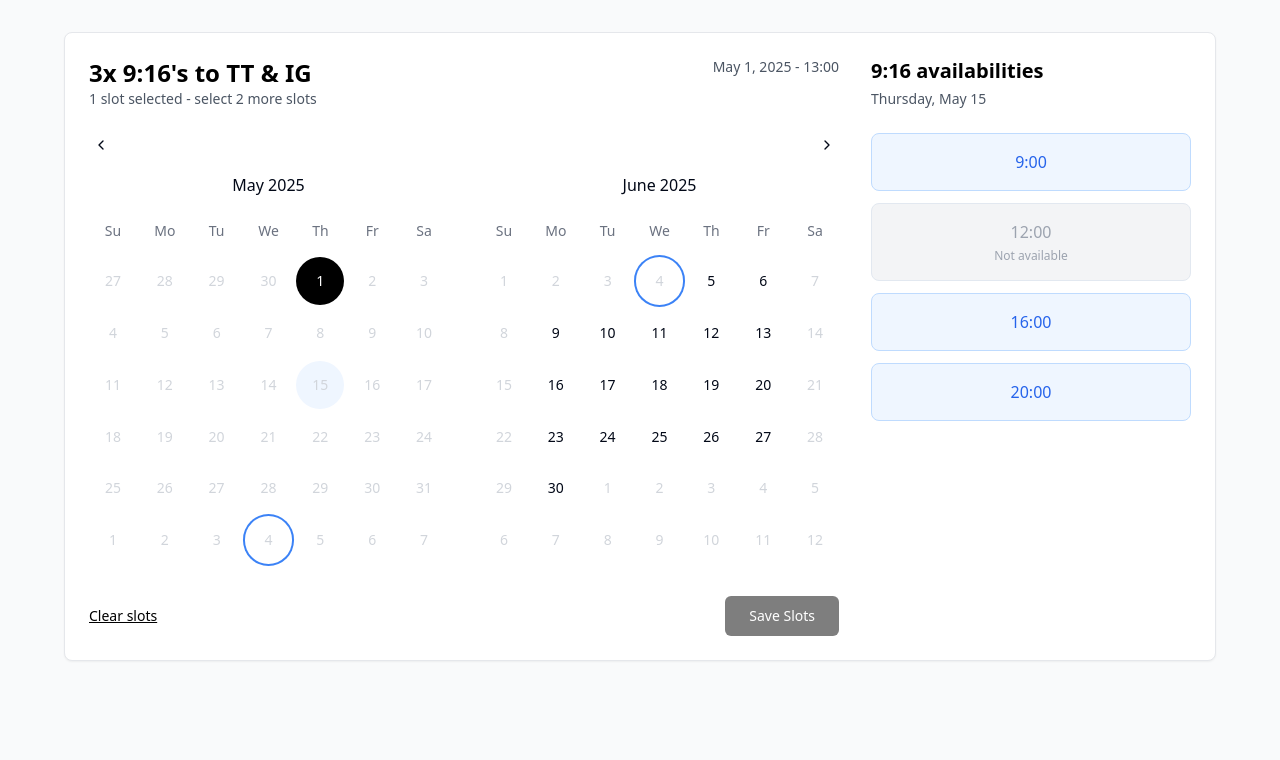
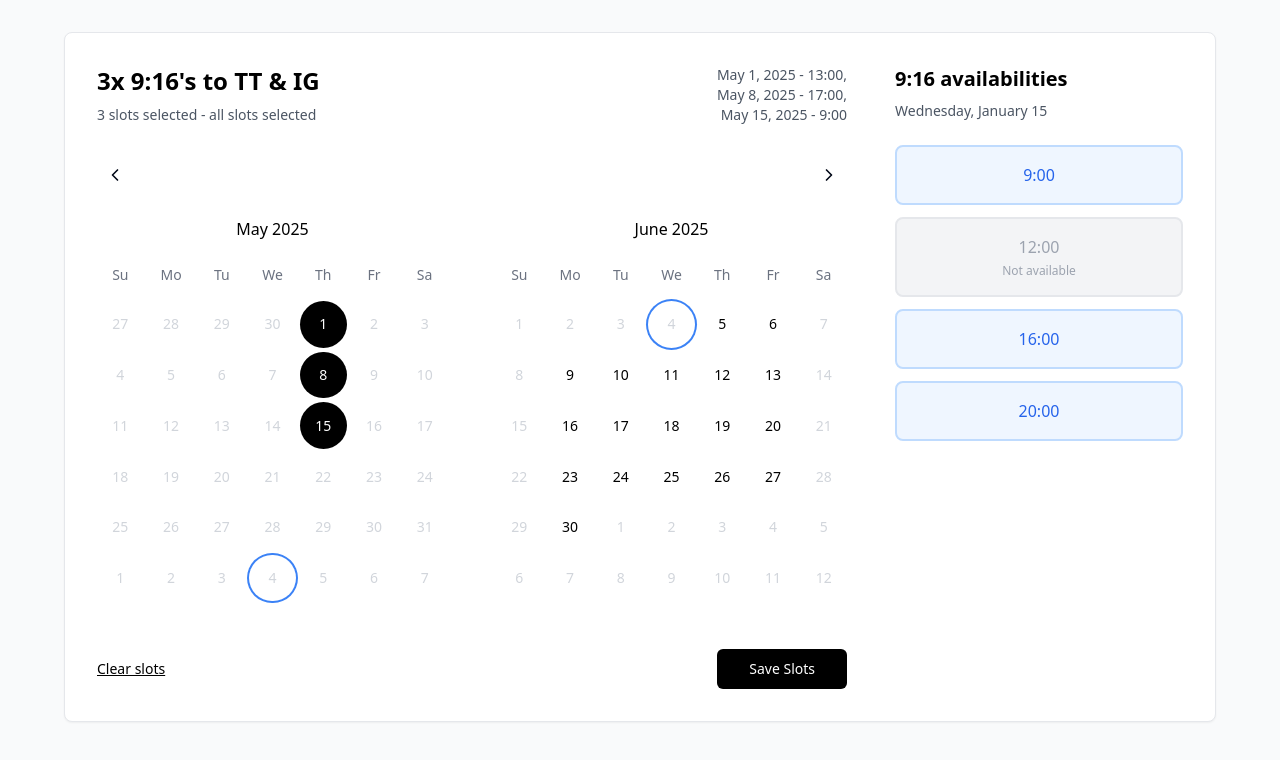
Before and after one commit to lethanhson9901/date-time-scheduler-now, a React (Vite) app: page / in a window 1280 px wide. Shown: the top 760 px of the page. Built offline with nearby package versions, Linux system fonts and the light colour scheme.

Commit message:
Fix: Improve date selection and UI
- Correct date selection functionality.
- Refine UI to match the design.

```diff
--- a/src/components/BookingInterface.tsx
+++ b/src/components/BookingInterface.tsx
@@ -23,11 +23,21 @@ const BookingInterface = () => {
       date: new Date(2025, 4, 1), // May 1, 2025
       time: "13:00",
       dateString: "May 1, 2025"
+    },
+    {
+      date: new Date(2025, 4, 8), // May 8, 2025
+      time: "17:00",
+      dateString: "May 8, 2025"
+    },
+    {
+      date: new Date(2025, 4, 15), // May 15, 2025
+      time: "9:00",
+      dateString: "May 15, 2025"
     }
   ]);
 
   const [currentDate, setCurrentDate] = useState(new Date(2025, 4, 1)); // May 2025
-  const [selectedDate, setSelectedDate] = useState<Date | null>(new Date(2025, 4, 15)); // May 15, 2025
+  const [selectedDate, setSelectedDate] = useState<Date | null>(new Date(2025, 0, 15)); // January 15, 2025 for time display
 
   const maxSlots = 3;
   const remainingSlots = maxSlots - selectedSlots.length;
@@ -77,7 +87,7 @@ const BookingInterface = () => {
 
   const handleDateClick = (date: Date) => {
     if (isDateDisabled(date)) return;
-    setSelectedDate(date);
+    setSelectedDate(new Date(date));
   };
 
   const handleTimeSelect = (time: string) => {
@@ -90,7 +100,7 @@ const BookingInterface = () => {
     );
 
     const newSlot: SelectedSlot = {
-      date: selectedDate,
+      date: new Date(selectedDate),
       time,
       dateString: formatDateString(selectedDate)
     };
@@ -108,7 +118,6 @@ const BookingInterface = () => {
 
   const clearSlots = () => {
     setSelectedSlots([]);
-    setSelectedDate(null);
   };
 
   const saveSlots = () => {
@@ -147,12 +156,12 @@ const BookingInterface = () => {
 
     return (
       <div className="flex-1">
-        <h3 className="text-center font-medium mb-4">
+        <h3 className="text-center font-medium mb-4 text-black">
           {monthNames[month]} {year}
         </h3>
         <div className="grid grid-cols-7 gap-1 mb-2">
           {['Su', 'Mo', 'Tu', 'We', 'Th', 'Fr', 'Sa'].map(day => (
-            <div key={day} className="text-center text-sm text-gray-500 p-2">
+            <div key={day} className="text-center text-sm text-gray-500 p-2 font-medium">
               {day}
             </div>
           ))}
@@ -171,12 +180,11 @@ const BookingInterface = () => {
                 disabled={isDisabled}
                 className={`
                   p-2 text-sm rounded-full aspect-square flex items-center justify-center
-                  transition-all duration-200 hover:bg-gray-100
-                  ${!isCurrentMonth ? 'text-gray-300' : ''}
+                  transition-all duration-200 hover:bg-gray-100 font-medium
+                  ${!isCurrentMonth ? 'text-gray-300' : 'text-black'}
                   ${isSelected ? 'bg-black text-white hover:bg-gray-800' : ''}
                   ${isDisabled ? 'text-gray-300 cursor-not-allowed hover:bg-transparent' : ''}
                   ${isToday && !isSelected ? 'ring-2 ring-blue-500' : ''}
-                  ${selectedDate && day.toDateString() === selectedDate.toDateString() && !isSelected ? 'bg-blue-50 text-blue-600' : ''}
                 `}
               >
                 {day.getDate()}
@@ -192,15 +200,15 @@ const BookingInterface = () => {
   const selectedTime = selectedDate ? getSelectedTimeForDate(selectedDate) : null;
 
   return (
-    <Card className="max-w-6xl mx-auto p-6 bg-white rounded-lg border border-gray-200">
-      <div className="flex gap-8">
+    <Card className="max-w-6xl mx-auto p-8 bg-white rounded-lg border border-gray-200">
+      <div className="flex gap-12">
         {/* Left Pane - Date Selection */}
         <div className="flex-1">
           {/* Header */}
-          <div className="mb-6">
-            <div className="flex justify-between items-start mb-2">
+          <div className="mb-8">
+            <div className="flex justify-between items-start mb-4">
               <div>
-                <h1 className="text-2xl font-bold text-black">3x 9:16's to TT & IG</h1>
+                <h1 className="text-2xl font-bold text-black mb-2">3x 9:16's to TT & IG</h1>
                 <p className="text-gray-600 text-sm">
                   {selectedSlots.length} slot{selectedSlots.length !== 1 ? 's' : ''} selected -
                   {remainingSlots > 0 ? ` select ${remainingSlots} more slot${remainingSlots !== 1 ? 's' : ''}` : ' all slots selected'}
@@ -218,26 +226,24 @@ const BookingInterface = () => {
           </div>
 
           {/* Calendar Navigation */}
-          <div className="flex items-center justify-between mb-4">
+          <div className="flex items-center justify-between mb-6">
             <button
               onClick={() => setCurrentDate(new Date(currentDate.getFullYear(), currentDate.getMonth() - 1))}
-              className="p-1 hover:bg-gray-100 rounded"
+              className="p-2 hover:bg-gray-100 rounded-md transition-colors"
             >
-              <ChevronLeft className="h-4 w-4" />
+              <ChevronLeft className="h-5 w-5" />
             </button>
-            <div className="flex gap-8">
-              {/* Two months side by side */}
-            </div>
+            <div className="flex-1" />
             <button
               onClick={() => setCurrentDate(new Date(currentDate.getFullYear(), currentDate.getMonth() + 1))}
-              className="p-1 hover:bg-gray-100 rounded"
+              className="p-2 hover:bg-gray-100 rounded-md transition-colors"
             >
-              <ChevronRight className="h-4 w-4" />
+              <ChevronRight className="h-5 w-5" />
             </button>
           </div>
 
           {/* Calendars */}
-          <div className="flex gap-8 mb-8">
+          <div className="flex gap-12 mb-12">
             {renderCalendar(currentDate.getMonth(), currentDate.getFullYear())}
             {renderCalendar(currentDate.getMonth() + 1, currentDate.getFullYear())}
           </div>
@@ -246,13 +252,13 @@ const BookingInterface = () => {
           <div className="flex justify-between items-center">
             <button
               onClick={clearSlots}
-              className="text-black underline hover:no-underline text-sm"
+              className="text-black underline hover:no-underline text-sm transition-all"
             >
               Clear slots
             </button>
             <Button
               onClick={saveSlots}
-              className="bg-black text-white hover:bg-gray-800 px-6"
+              className="bg-black text-white hover:bg-gray-800 px-8 py-3 text-sm font-medium"
               disabled={selectedSlots.length !== maxSlots}
             >
               Save Slots
@@ -261,9 +267,9 @@ const BookingInterface = () => {
         </div>
 
         {/* Right Pane - Time Availability */}
-        <div className="w-80">
+        <div className="w-72">
           <div className="mb-6">
-            <h2 className="text-xl font-bold text-black mb-1">9:16 availabilities</h2>
+            <h2 className="text-xl font-bold text-black mb-2">9:16 availabilities</h2>
             <p className="text-gray-600 text-sm">
               {selectedDate ? formatDate(selectedDate) : 'Select a date'}
             </p>
@@ -277,16 +283,16 @@ const BookingInterface = () => {
                   onClick={() => slot.available && handleTimeSelect(slot.time)}
                   disabled={!slot.available}
                   className={`
-                    w-full p-4 rounded-lg border transition-all duration-200 text-center
+                    w-full p-4 rounded-lg border-2 transition-all duration-200 text-center
                     ${selectedTime === slot.time
-                      ? 'bg-blue-50 border-blue-300 text-blue-600'
+                      ? 'bg-blue-50 border-blue-400 text-blue-600'
                       : slot.available
-                        ? 'bg-blue-50 border-blue-200 text-blue-600 hover:bg-blue-100 hover:border-blue-300'
-                        : 'bg-gray-100 text-gray-400 cursor-not-allowed'
+                        ? 'bg-blue-50 border-blue-200 text-blue-600 hover:border-blue-300'
+                        : 'bg-gray-100 border-gray-200 text-gray-400 cursor-not-allowed'
                     }
                   `}
                 >
-                  <div className="font-medium">{slot.time}</div>
+                  <div className="font-medium text-base">{slot.time}</div>
                   {!slot.available && (
                     <div className="text-xs text-gray-400 mt-1">Not available</div>
                   )}
```
